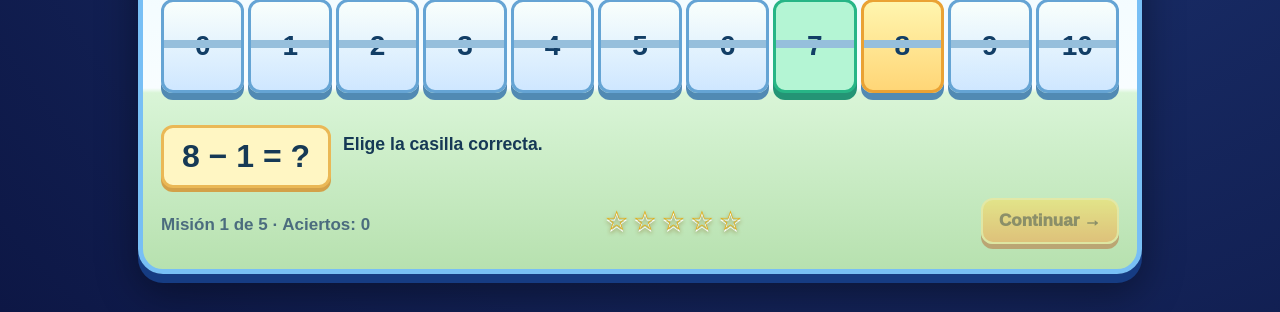
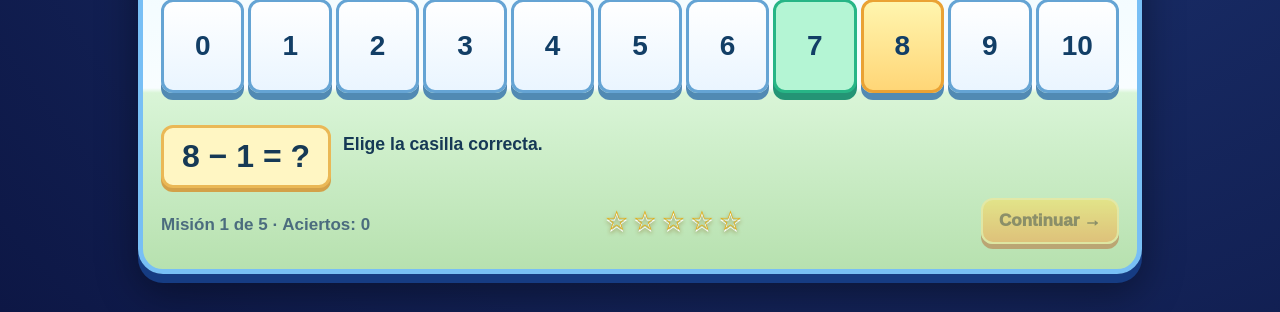
Before and after one commit to jmachin2/matematicas-oaoa-primero-primaria, a plain HTML site: page juegos/robot-retrocede/index.html in a window 1280 px wide. Shown: the part 678-990 px from the top of the page. Drawn offline with Linux system fonts and the light colour scheme.

Commit message:
Corregir línea horizontal que atraviesa las cifras de la recta numérica del robot

```diff
--- a/juegos/robot-retrocede/index.html
+++ b/juegos/robot-retrocede/index.html
@@ -22,7 +22,10 @@ main{position:relative;z-index:1}
 .track{padding-top:95px;padding-bottom:22px}
 .tile{border:3px solid #65a4d4;background:linear-gradient(#f9fffc,#cfe7ff);box-shadow:0 7px 0 #518ab3;color:#123e66;transition:background .2s,transform .2s;touch-action:manipulation}
 .tile:hover{background:#fff4c8;transform:translateY(-3px)}
-.tile::before{height:8px;bottom:48%;background:#96bfdc}
+.tile::before{display:none!important}/* Casillas numeradas sin travesaños superpuestos: las cifras deben ser totalmente legibles. */
+.tile{background-image:linear-gradient(180deg,#fff 0%,#eaf5ff 100%);text-shadow:none}
+.tile.robot{background-image:linear-gradient(180deg,#fff6c4,#ffdb81)}
+.tile.target{background-image:linear-gradient(180deg,#e6fff1,#b4f5d4)}
 .tile.robot{background:linear-gradient(#fff5ae,#ffd677);border-color:#eaa234}
 .tile.target{background:#b4f5d4;border-color:#27b586;box-shadow:0 7px 0 #249475}
 .tile .robot-icon{font-size:clamp(37px,6vw,66px);animation:robotFloat 1.55s ease-in-out infinite;filter:drop-shadow(0 6px 2px #324e5977)}
```
